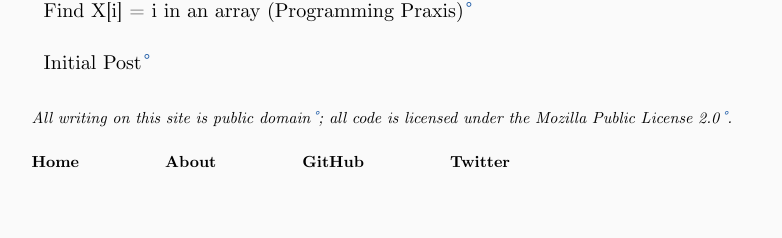
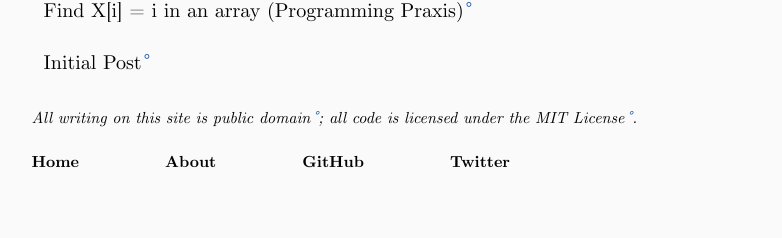
Before and after one commit to genos/genos.github.io, a Jekyll site: the page built from index.html, in a window 1280 px wide. Shown: the part 1088-1326 px from the top of the page, without its empty margins (186-968 px from the left). Built offline with Jekyll 4.4.1, drawn with Linux system fonts in a browser that asks for light colours.

Commit message:
revert license

```diff
--- a/index.html
+++ b/index.html
@@ -17,6 +17,5 @@ title: Home
      href="https://creativecommons.org/publicdomain/zero/1.0/">public
      domain</a>;
    all code is licensed under the
-   <a rel="license" href="https://opensource.org/licenses/MPL-2.0">Mozilla
-     Public License 2.0</a>.
+   <a rel="license" href="https://opensource.org/licenses/MIT">MIT License</a>.
 </div>
```
Also changed, not shown: README.md.
